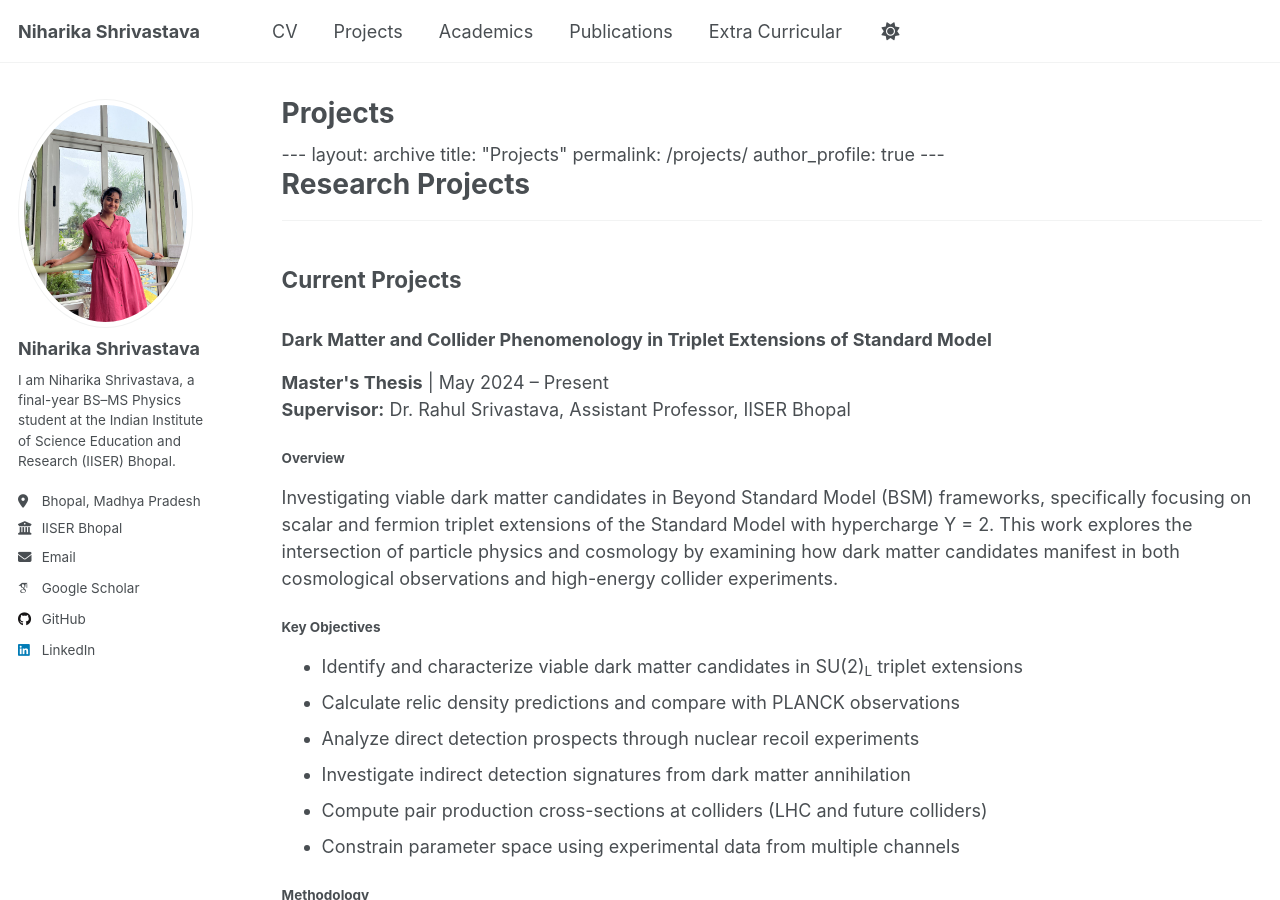
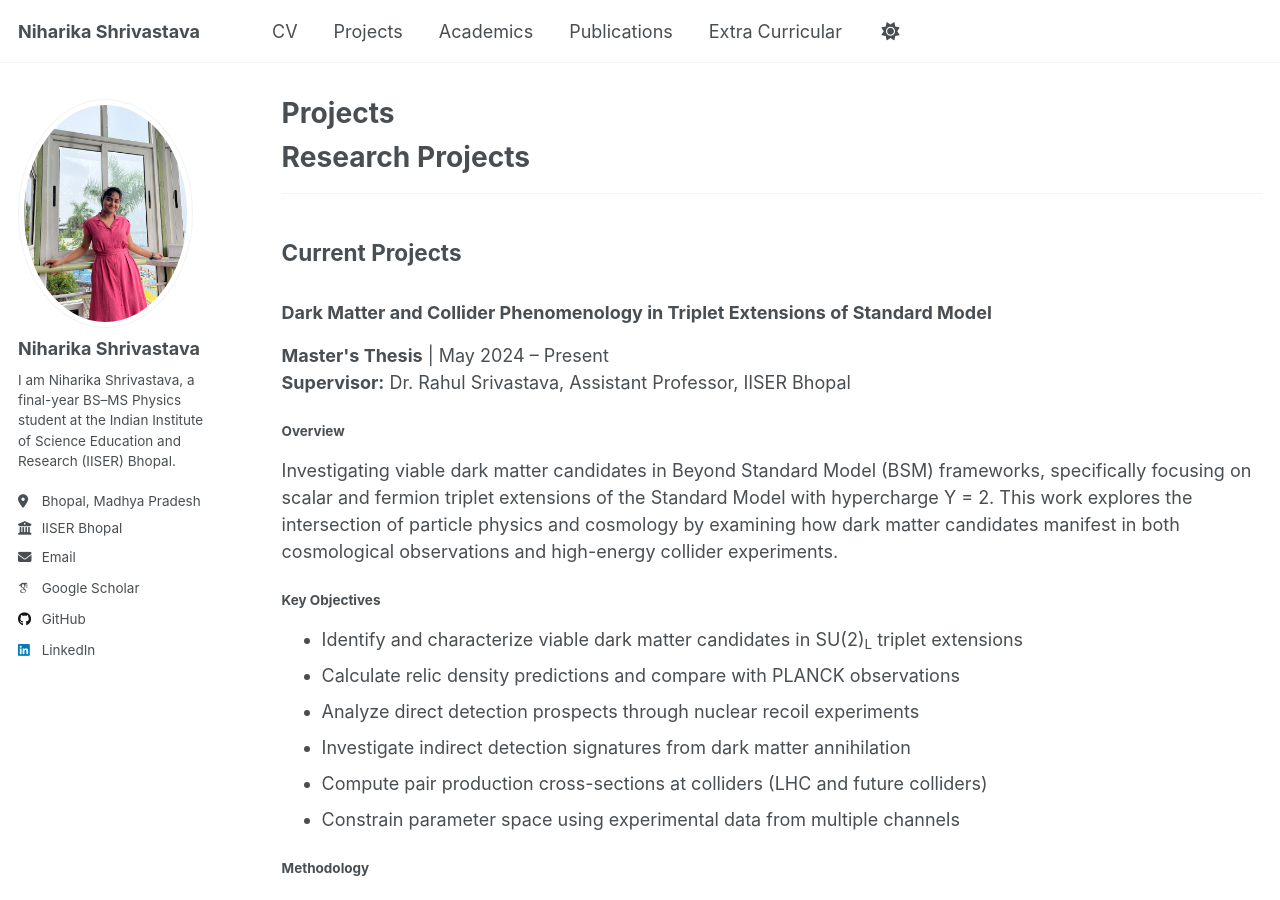
Before and after one commit to niharikashri22/niharikashri22.github.io, a Jekyll site: the page built from _pages/projects.html, in a window 1280 px wide and 900 px high. Built offline with Jekyll 4.4.1, drawn with Linux system fonts in a browser that asks for light colours; some web fonts are replaced; a script that is not in the unit is left out.

Commit message:
Update projects.html

```diff
--- a/_pages/projects.html
+++ b/_pages/projects.html
@@ -4,12 +4,7 @@ title: "Projects"
 permalink: /projects/
 author_profile: true
 ---
----
-layout: archive
-title: "Projects"
-permalink: /projects/
-author_profile: true
----
+
 
 <h1>Research Projects</h1>
 
```
